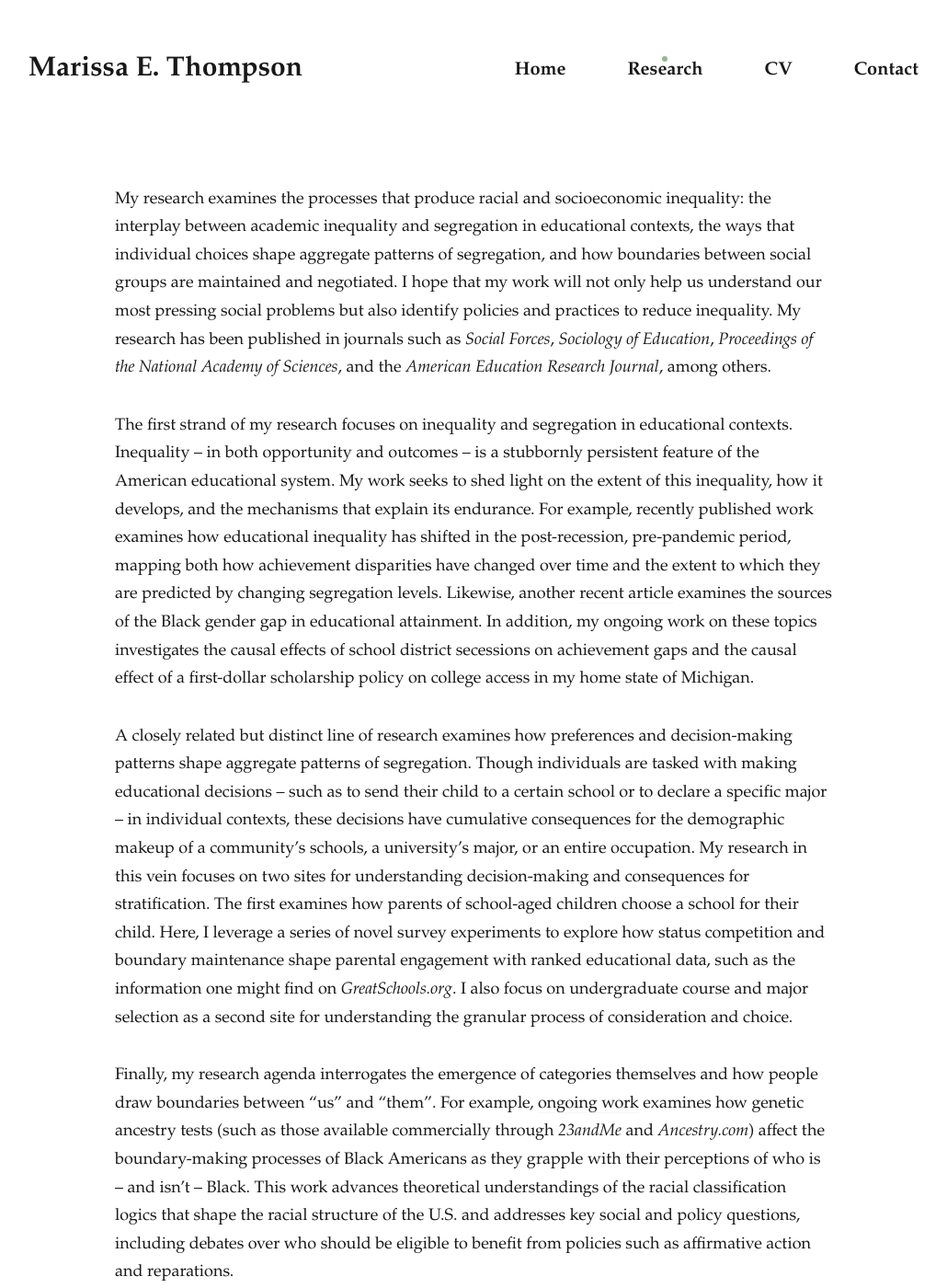
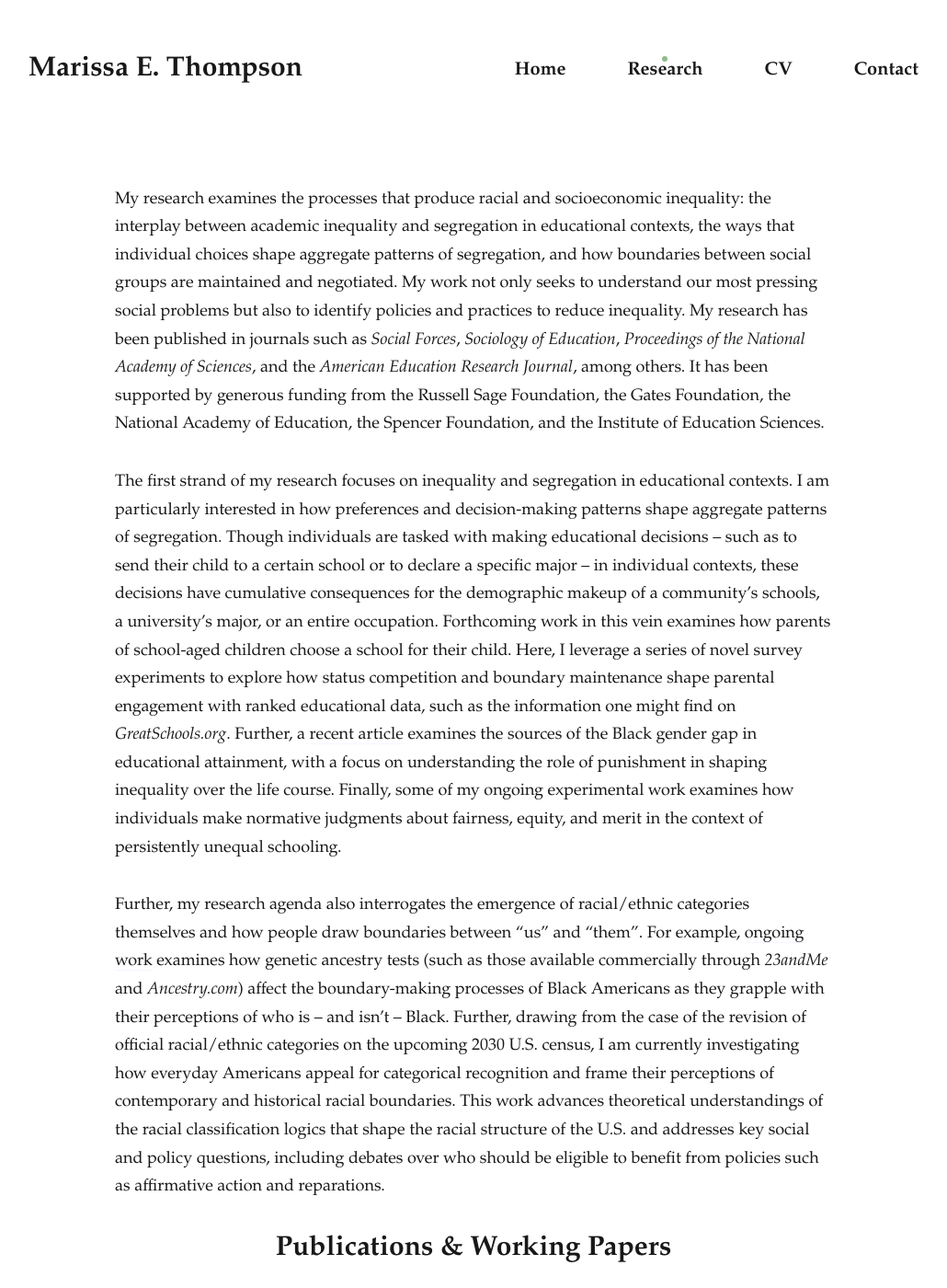
Before and after one commit to marissaethompson/marissaethompson.github.io, a Jekyll site: the page built from _pages/research.md, in a window 1280 px wide and 1400 px high. Shown: the whole window at 92% size, without its empty margins (125-1155 px from the left). Built offline with Jekyll 4.4.1, drawn with Linux system fonts in a browser that asks for light colours; nearby versions of some CDN libraries; some web fonts are replaced.

Commit message:
jun_26_2024

```diff
--- a/_data/settings.yml
+++ b/_data/settings.yml
@@ -48,8 +48,11 @@ social:
 # Hero Settings
 hero:
 #  hero__title: <a href="/images/Thompson_zoomed.JPG" > </a>
-  hero__description: Welcome! My name is Marissa Thompson and I am an Assistant Professor of Sociology at Columbia University. My research focuses on the causes and consequences of racial and socioeconomic inequality, with an emphasis on understanding the role of education in shaping disparate outcomes over the life course. <p><p> My current research explores, for example, parental preferences regarding school segregation, the causal effects of first-dollar scholarship policies on college access, and the role of genetic ancestry tests in racial boundary-making processes. I employ a range of quantitative and computational methods using large national datasets, administrative data, survey data, and novel survey experiments. <p><p> In addition to research on inequality and social policy, I’m excited about running, <a href="/images/knit.jpg" target="_blank" onmouseover="this.style.textDecorationLine = 'underline'; this.style.textDecorationColor = '#cccccc';"
+  hero__description: Welcome! My name is Marissa Thompson and I am an Assistant Professor of Sociology at Columbia University. My research focuses on the causes and consequences of racial and socioeconomic inequality, with an emphasis on understanding the role of education in shaping disparate outcomes over the life course.  For the 2024-2025 academic year, I am on leave as a <a href="https://naeducation.org/awardee/marissa-thompson/" target="_blank" onmouseover="this.style.textDecorationLine = 'underline'; this.style.textDecorationColor = '#cccccc';"
+        onmouseout="this.style.textDecorationLine = 'none';">National Academy of Education/Spencer Foundation postdoctoral fellow</a>.<p><p> My <a href="https://marissaethompson.com/research/" target="_blank" onmouseover="this.style.textDecorationLine = 'underline'; this.style.textDecorationColor = '#cccccc';"
+        onmouseout="this.style.textDecorationLine = 'none';">current research</a> explores, for example, parental preferences regarding school segregation, the causal effects of first-dollar scholarship policies on college access, and the role of genetic ancestry tests in racial boundary-making processes. I employ a range of quantitative and computational methods using large national datasets, administrative data, survey data, and novel survey experiments. My work has been published in journals such as <i>Social Forces</i>, <i>Sociology of Education</i>, <i>Proceedings of the National Academy of Sciences</i>, and the <i>American Education Research Journal</i>, among others.<p><p> In addition to research on inequality and social policy, I’m excited about running, <a href="/images/knit.jpg" target="_blank" onmouseover="this.style.textDecorationLine = 'underline'; this.style.textDecorationColor = '#cccccc';"
         onmouseout="this.style.textDecorationLine = 'none';">knitting</a>, and podcasts.
+
 
   hero__image: '/images/Thompson_zoomed.JPG'
 
--- a/_pages/research.md
+++ b/_pages/research.md
@@ -5,13 +5,11 @@ permalink: /research/
 image:
 ---
 
-My research examines the processes that produce racial and socioeconomic inequality: the interplay between academic inequality and segregation in educational contexts, the ways that individual choices shape aggregate patterns of segregation, and how boundaries between social groups are maintained and negotiated. I hope that my work will not only help us understand our most pressing social problems but also identify policies and practices to reduce inequality. My research has been published in journals such as <i>Social Forces</i>, <i>Sociology of Education</i>, <i>Proceedings of the National Academy of Sciences</i>, and the <i>American Education Research Journal</i>, among others.
+My research examines the processes that produce racial and socioeconomic inequality: the interplay between academic inequality and segregation in educational contexts, the ways that individual choices shape aggregate patterns of segregation, and how boundaries between social groups are maintained and negotiated. My work not only seeks to understand our most pressing social problems but also to identify policies and practices to reduce inequality. My research has been published in journals such as <i>Social Forces</i>, <i>Sociology of Education</i>, <i>Proceedings of the National Academy of Sciences</i>, and the <i>American Education Research Journal</i>, among others. It has been supported by generous funding from the Russell Sage Foundation, the Gates Foundation, the National Academy of Education, the Spencer Foundation, and the Institute of Education Sciences.
 
-The first strand of my research focuses on inequality and segregation in educational contexts. Inequality – in both opportunity and outcomes – is a stubbornly persistent feature of the American educational system. My work seeks to shed light on the extent of this inequality, how it develops, and the mechanisms that explain its endurance. For example, [recently published work](https://journals.sagepub.com/doi/10.3102/00028312221134769){:target="_blank"} examines how educational inequality has shifted in the post-recession, pre-pandemic period, mapping both how achievement disparities have changed over time and the extent to which they are predicted by changing segregation levels. Likewise, another [recent article](https://academic.oup.com/sf/advance-article/doi/10.1093/sf/soad110/7252817?utm_source=authortollfreelink&utm_campaign=sf&utm_medium=email&guestAccessKey=d1e2eb36-ec6f-4a90-9009-0f35b2201128){:target="_blank"} examines the sources of the Black gender gap in educational attainment. In addition, my ongoing work on these topics investigates the causal effects of school district secessions on achievement gaps and the causal effect of a first-dollar scholarship policy on college access in my home state of Michigan.
+The first strand of my research focuses on inequality and segregation in educational contexts. I am particularly interested in how preferences and decision-making patterns shape aggregate patterns of segregation. Though individuals are tasked with making educational decisions – such as to send their child to a certain school or to declare a specific major – in individual contexts, these decisions have cumulative consequences for the demographic makeup of a community’s schools, a university’s major, or an entire occupation. Forthcoming work in this vein examines how parents of school-aged children choose a school for their child. Here, I leverage a series of novel survey experiments to explore how status competition and boundary maintenance shape parental engagement with ranked educational data, such as the information one might find on <i>GreatSchools.org</i>. Further, a [recent article](https://academic.oup.com/sf/advance-article/doi/10.1093/sf/soad110/7252817?utm_source=authortollfreelink&utm_campaign=sf&utm_medium=email&guestAccessKey=d1e2eb36-ec6f-4a90-9009-0f35b2201128){:target="_blank"} examines the sources of the Black gender gap in educational attainment, with a focus on understanding the role of punishment in shaping inequality over the life course. Finally, some of my ongoing experimental work examines how individuals make normative judgments about fairness, equity, and merit in the context of persistently unequal schooling.
 
-A closely related but distinct line of research examines how preferences and decision-making patterns shape aggregate patterns of segregation. Though individuals are tasked with making educational decisions – such as to send their child to a certain school or to declare a specific major – in individual contexts, these decisions have cumulative consequences for the demographic makeup of a community’s schools, a university’s major, or an entire occupation. My research in this vein focuses on two sites for understanding decision-making and consequences for stratification. The first examines how parents of school-aged children choose a school for their child. Here, I leverage a series of novel survey experiments to explore how status competition and boundary maintenance shape parental engagement with ranked educational data, such as the information one might find on <i>GreatSchools.org</i>. I also focus on undergraduate course and major selection as a second site for understanding the granular process of consideration and choice.
-
-Finally, my research agenda interrogates the emergence of categories themselves and how people draw boundaries between “us” and “them”. For example, [ongoing work](https://osf.io/preprints/socarxiv/8tnrk/){:target="_blank"} examines how genetic ancestry tests (such as those available commercially through <i>23andMe</i> and <i>Ancestry.com</i>) affect the boundary-making processes of Black Americans as they grapple with their perceptions of who is – and isn’t – Black. This work advances theoretical understandings of the racial classification logics that shape the racial structure of the U.S. and addresses key social and policy questions, including debates over who should be eligible to benefit from policies such as affirmative action and reparations.
+Further, my research agenda also interrogates the emergence of racial/ethnic categories themselves and how people draw boundaries between “us” and “them”. For example, [ongoing work](https://osf.io/preprints/socarxiv/8tnrk/){:target="_blank"} examines how genetic ancestry tests (such as those available commercially through <i>23andMe</i> and <i>Ancestry.com</i>) affect the boundary-making processes of Black Americans as they grapple with their perceptions of who is – and isn’t – Black. Further, drawing from the case of the revision of official racial/ethnic categories on the upcoming 2030 U.S. census, I am currently investigating how everyday Americans appeal for categorical recognition and frame their perceptions of contemporary and historical racial boundaries. This work advances theoretical understandings of the racial classification logics that shape the racial structure of the U.S. and addresses key social and policy questions, including debates over who should be eligible to benefit from policies such as affirmative action and reparations.
 
 # <center>Publications & Working Papers</center>
 <i><font size="4"> <center>All articles are the sole copyright of the respective journals and publishers. PDFs below are provided as a professional courtesy for personal and educational use only.</center> </font></i>
```
Also changed, not shown: 1 other file.
